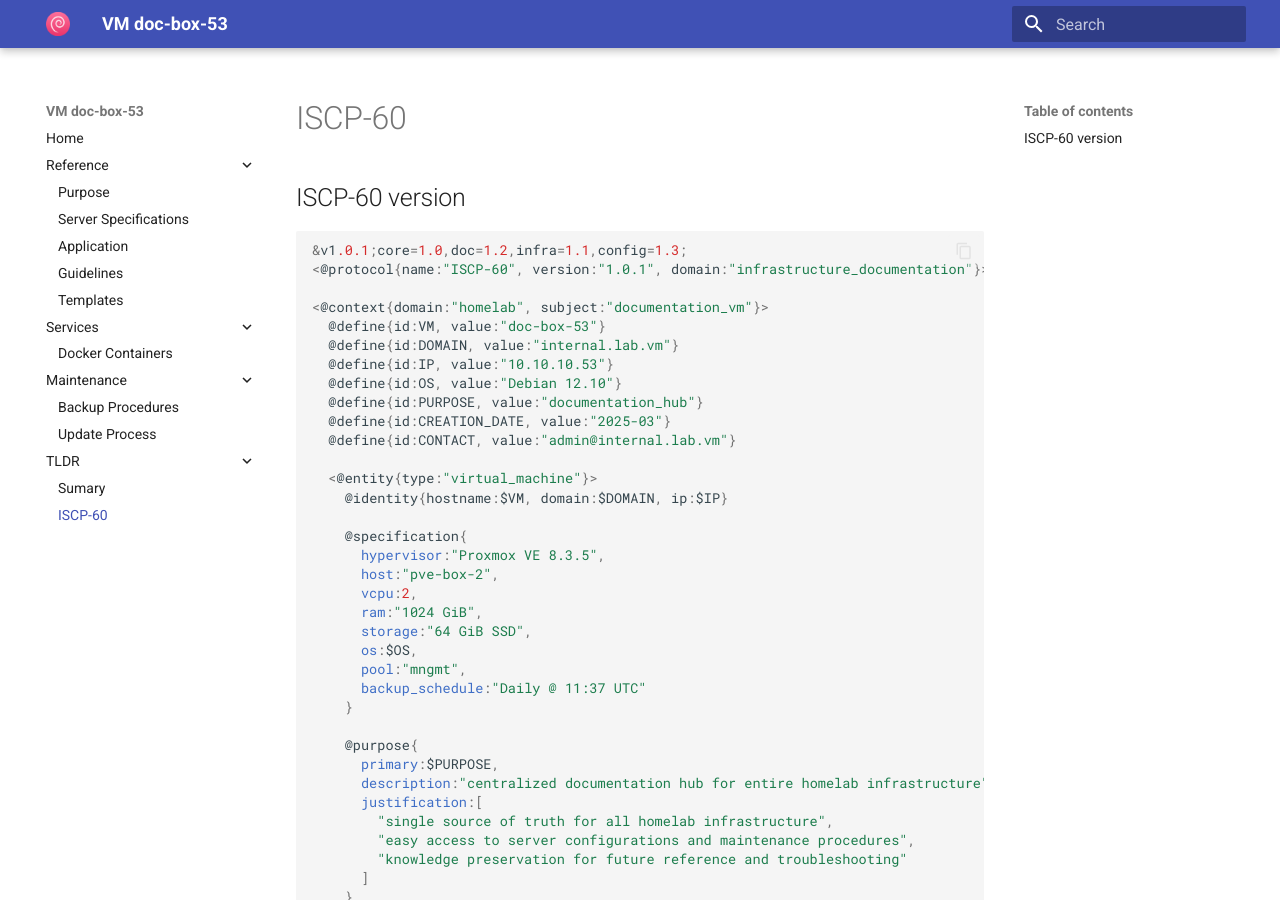
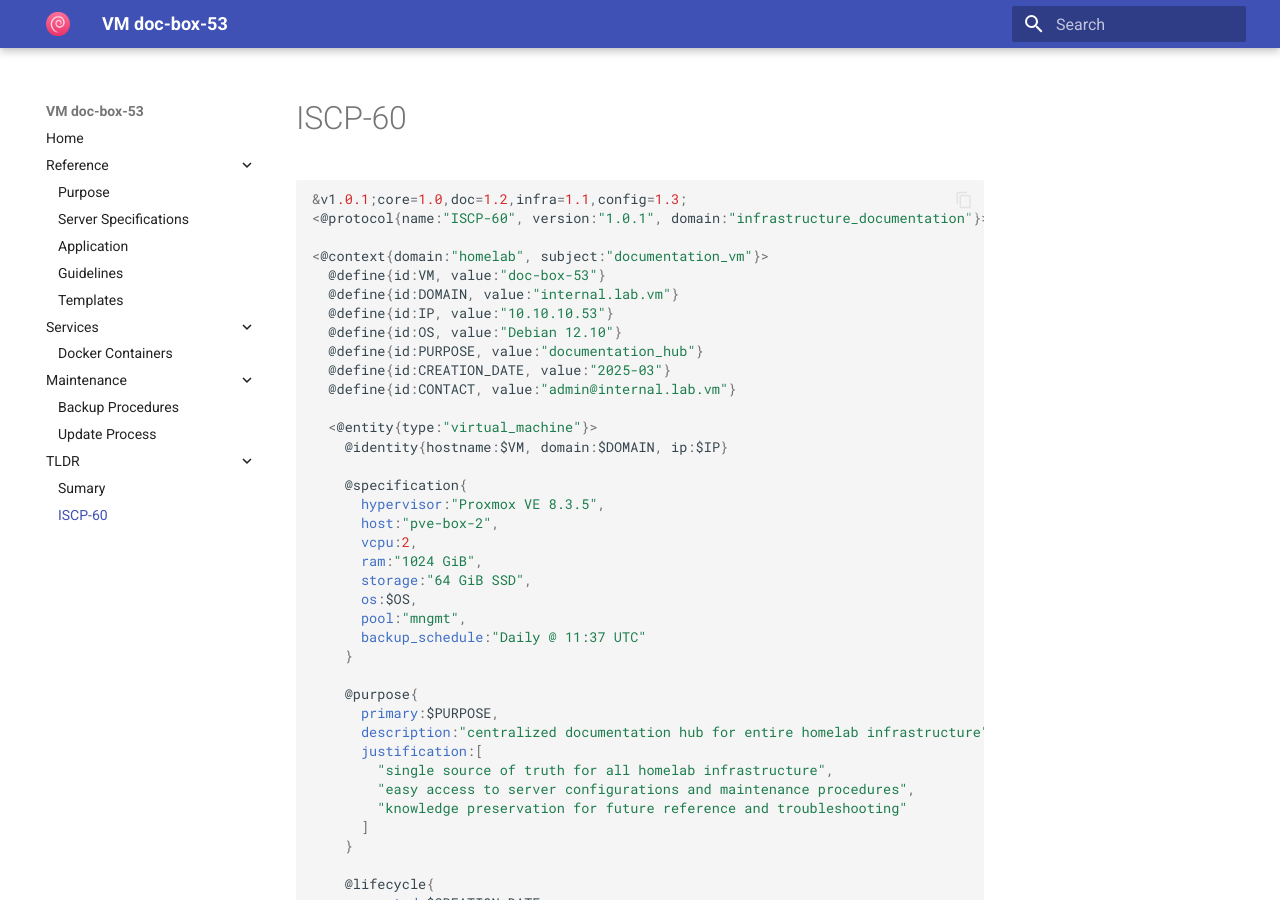
Before and after one commit to pedroanisio/internal.lab.vm.doc-box-53, an MkDocs documentation site: the page built from docs/tldr/iscp-60.md, in a window 1280 px wide and 900 px high. Built offline with MkDocs 1.6.1 and Material for MkDocs 9.7.7, drawn with Linux system fonts in a browser that asks for light colours.

Commit message:
Fix header formatting in ISCP-60 documentation for consistency

````diff
--- a/docs/tldr/iscp-60.md
+++ b/docs/tldr/iscp-60.md
@@ -1,4 +1,3 @@
-## ISCP-60 version
 
 ```c
 &v1.0.1;core=1.0,doc=1.2,infra=1.1,config=1.3;
````
